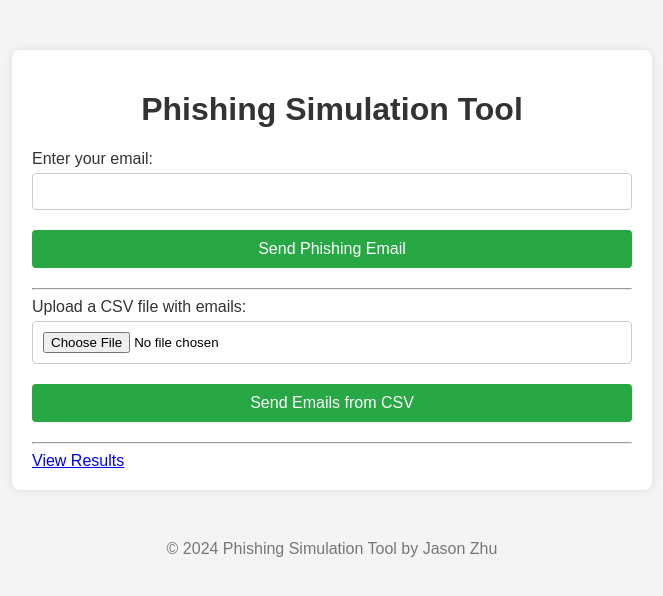
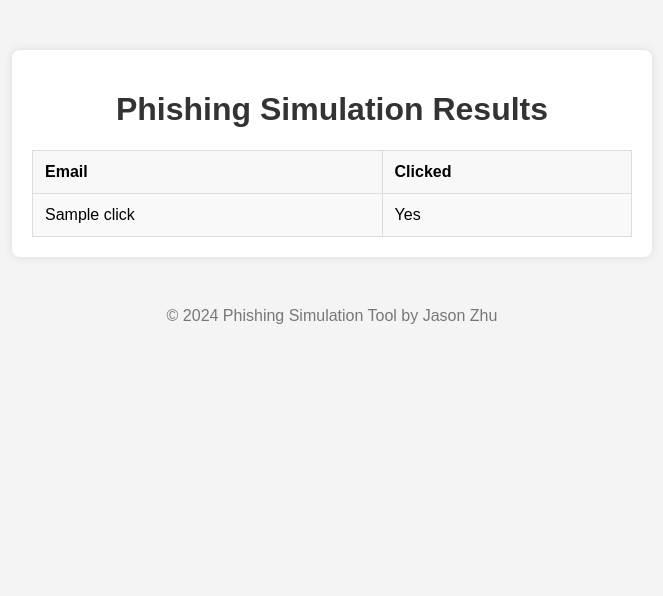
Before and after one commit to jasonmeme/Phishing-Tester, a Flask app: page /results in a window 1280 px wide. Shown: the top 596 px of the page, without its empty margins (308-971 px from the left). Run offline with Flask 3, Linux system fonts and the light colour scheme; a database or web service that is not in the repository returns one stand-in record (values such as "Sample title"); some libraries are stand-ins or nearby versions.

Commit message:
Update results.html

```diff
--- a/api/templates/results.html
+++ b/api/templates/results.html
@@ -1,26 +1,25 @@
-<!-- templates/index.html -->
+<!-- templates/results.html -->
 <!DOCTYPE html>
 <html>
 <head>
-    <title>Phishing Simulation</title>
+    <title>Phishing Simulation Results</title>
     <link rel="stylesheet" type="text/css" href="{{ url_for('static', filename='styles.css') }}">
 </head>
 <body>
     <div class="container">
-        <h1>Phishing Simulation Tool</h1>
-        <form action="/send_phishing_email" method="post">
-            <label for="email">Enter your email:</label>
-            <input type="email" id="email" name="email" required>
-            <button type="submit">Send Phishing Email</button>
-        </form>
-        <hr>
-        <form action="/send_phishing_emails" method="post" enctype="multipart/form-data">
-            <label for="csv-file">Upload a CSV file with emails:</label>
-            <input type="file" id="csv-file" name="csv-file" accept=".csv" required>
-            <button type="submit">Send Emails from CSV</button>
-        </form>
-        <hr>
-        <a href="/results">View Results</a>
+        <h1>Phishing Simulation Results</h1>
+        <table>
+            <tr>
+                <th>Email</th>
+                <th>Clicked</th>
+            </tr>
+            {% for row in rows %}
+            <tr>
+                <td>{{ row[1] }}</td>
+                <td>{{ 'Yes' if row[2] else 'No' }}</td>
+            </tr>
+            {% endfor %}
+        </table>
     </div>
     <div class="footer">
         <p>&copy; 2024 Phishing Simulation Tool by Jason Zhu</p>
```
